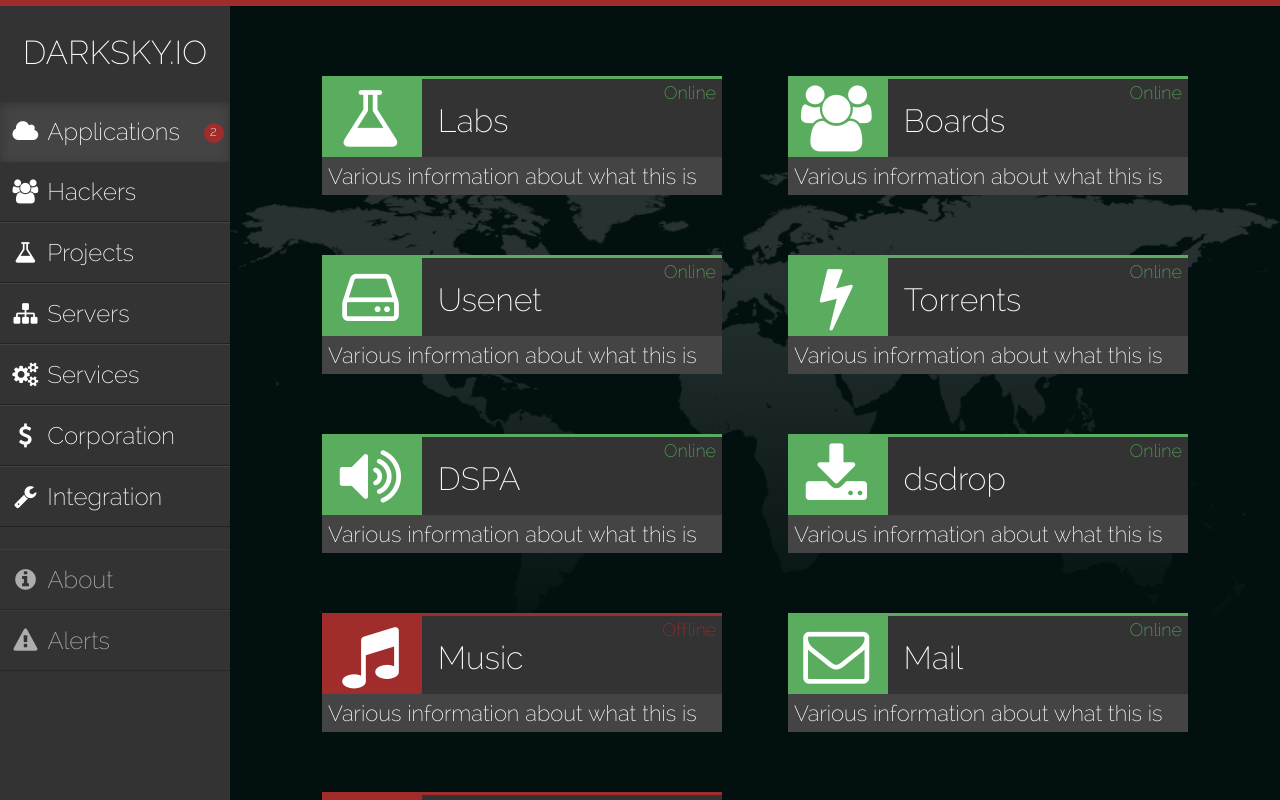
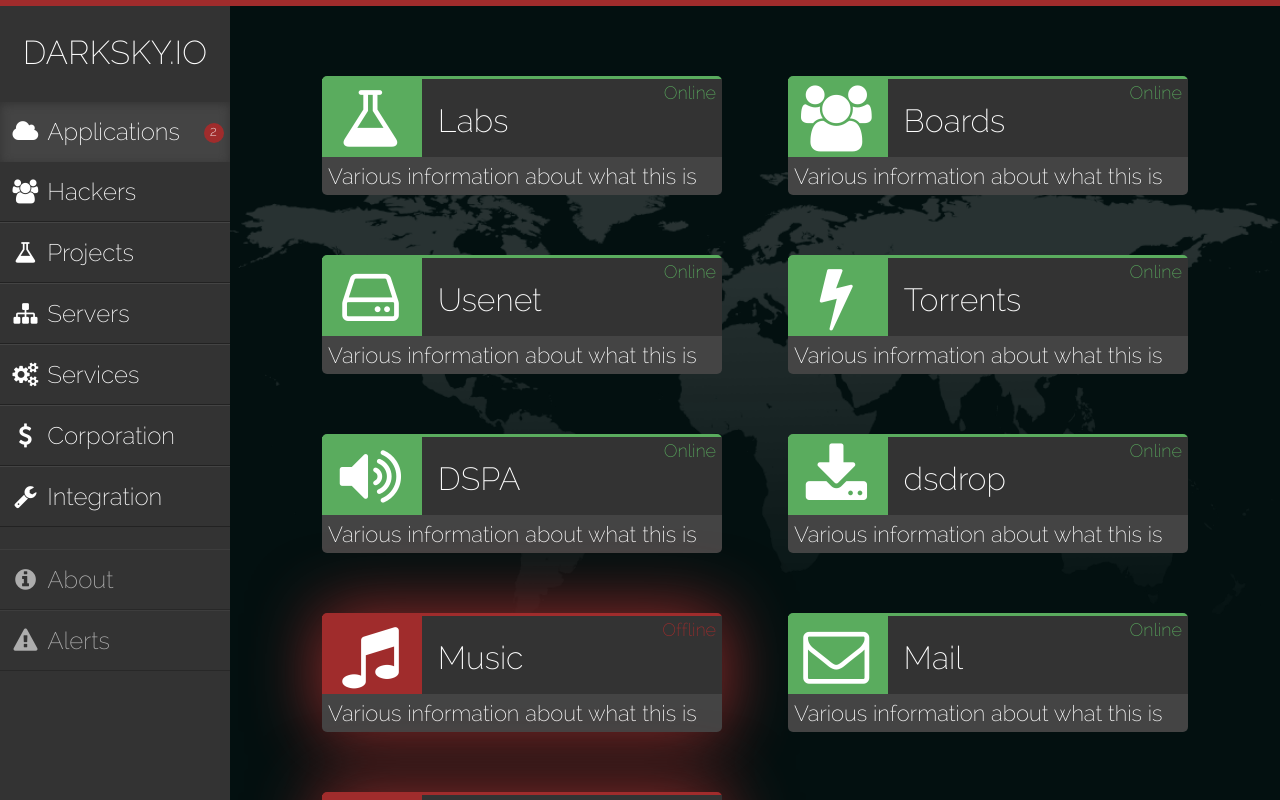
Before and after one commit to naggie/algalon, a plain HTML site: page web/index.html in a window 1280 px wide. Drawn offline with Linux system fonts and the light colour scheme.

Commit message:
highlight bad panels

```diff
--- a/web/common.css
+++ b/web/common.css
@@ -134,6 +134,8 @@ div.panel {
 	display:inline-block;
 	background:#444444;
 	border-top:3px solid #5aac5e;
+	/*box-shadow:0 0 10px #5aac5e;*/
+	border-radius:5px;
 }
 
 div.panel div.status {
@@ -172,6 +174,7 @@ div.offline i.logo{
 
 div.offline {
 	border-top:3px solid #a02c2c;
+	box-shadow:0 0 70px #a02c2c;
 }
 
 div.offline div.status {
```
